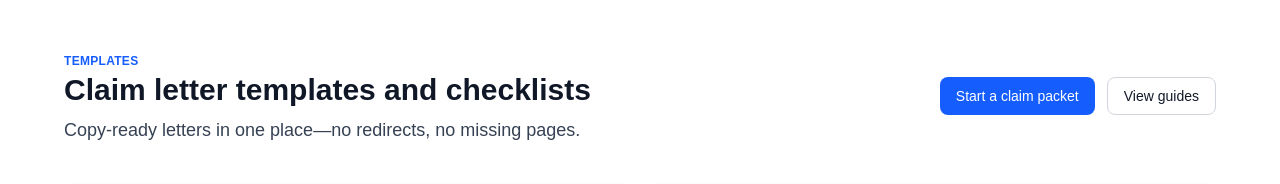
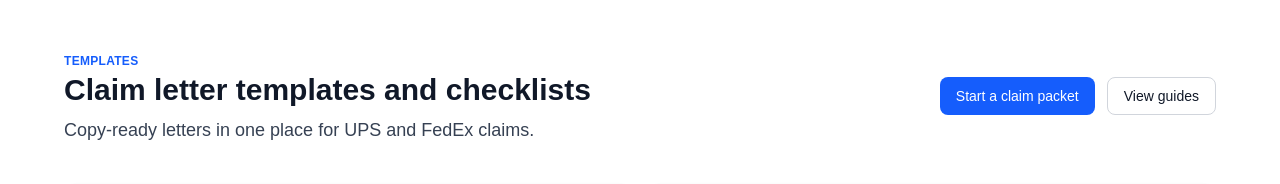
Before and after one commit to Jrjoseph831/parcelscribe, a Next.js app: page /templates in a window 1280 px wide. Shown: the top 184 px of the page. Built offline with nearby package versions, Linux system fonts and the light colour scheme.

Commit message:
Tweak templates hero subtitle

```diff
--- a/app/templates/page.tsx
+++ b/app/templates/page.tsx
@@ -18,7 +18,7 @@ export default function TemplatesIndexPage() {
           <div className="space-y-2">
             <Link href="/" className="text-xs font-semibold uppercase tracking-wide text-blue-600 underline-offset-2 hover:underline">Templates</Link>
             <h1 className="text-3xl font-semibold text-gray-900">Claim letter templates and checklists</h1>
-            <p className="text-lg text-gray-700">Copy-ready letters in one place—no redirects, no missing pages.</p>
+            <p className="text-lg text-gray-700">Copy-ready letters in one place for UPS and FedEx claims.</p>
           </div>
           <div className="flex flex-wrap gap-3">
             <Link className={buttonClasses("primary")} href="/builder">Start a claim packet</Link>
```
